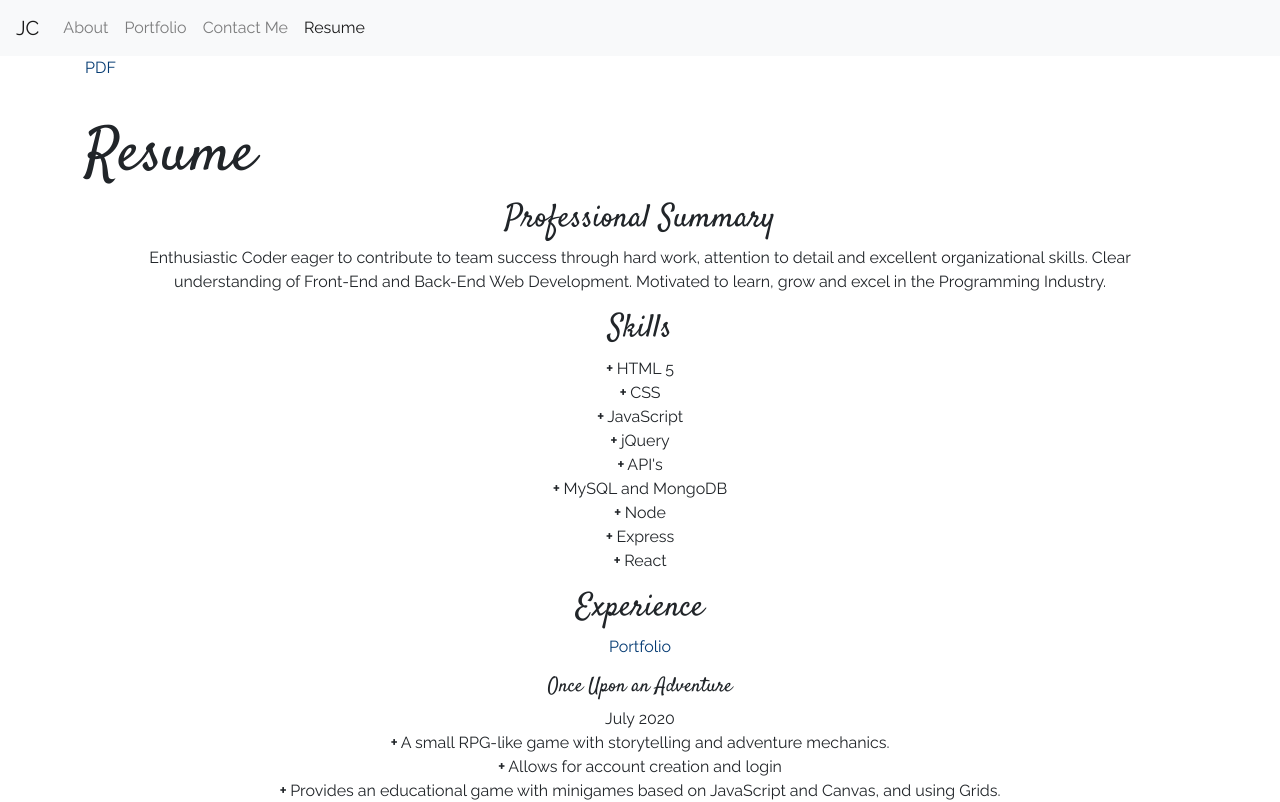
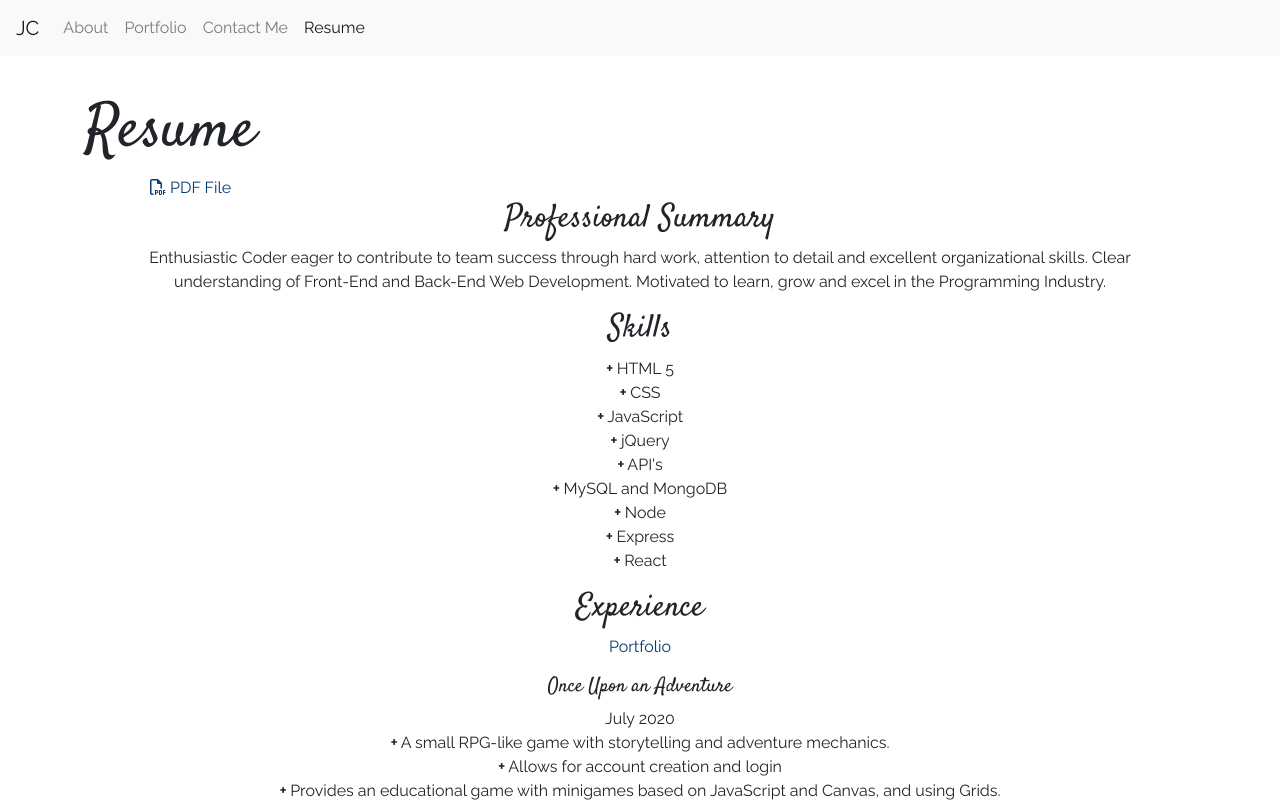
Before and after one commit to tiiedye/React-Portfolio, a React (Create React App) app: page /resume in a window 1280 px wide. Shown: the top 802 px of the page. Built offline with nearby package versions, Linux system fonts and the light colour scheme; the HTML template or start-up script is replaced by a standard one.

Commit message:
some styling

```diff
--- a/src/App.css
+++ b/src/App.css
@@ -31,3 +31,7 @@ a:hover {
     color: #053b73;
     margin: 20px
 }
+
+.pdf {
+    margin-left: 50px;
+}
--- a/src/pages/Resume.js
+++ b/src/pages/Resume.js
@@ -5,10 +5,13 @@ import PDF from "../assets/Resume.pdf"
 function Resume() {
     return (
       <div className="container">
-        <a href = {PDF} target = "_blank" rel="noopener noreferrer">PDF</a>
-        <br />
+        <h1>Resume</h1>
 
-        <h1>Resume</h1>
+        <div className="container pdf">
+            <a href = {PDF} target = "_blank" rel="noopener noreferrer">
+                <i class="far fa-file-pdf"></i> PDF File
+            </a>
+        </div>
 
         <div className="container text-center">
           <h2>Professional Summary</h2>
```
